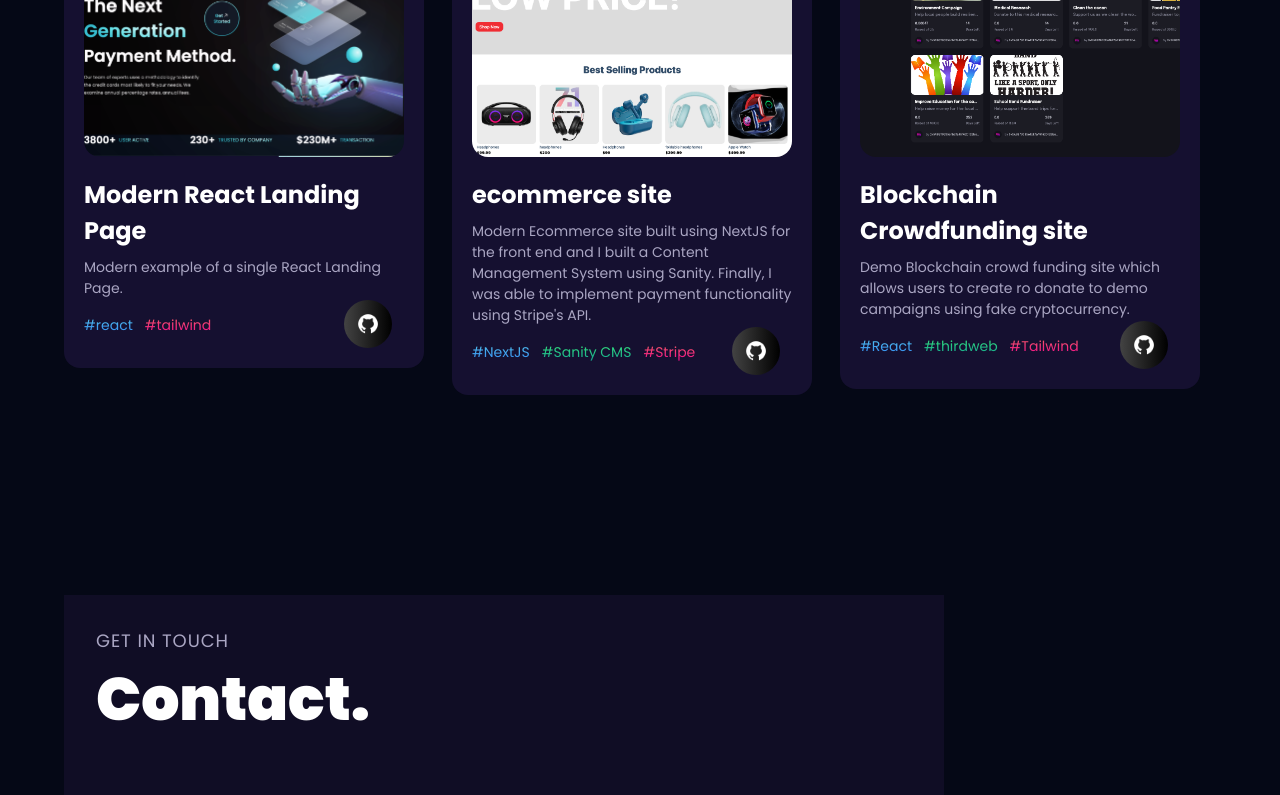
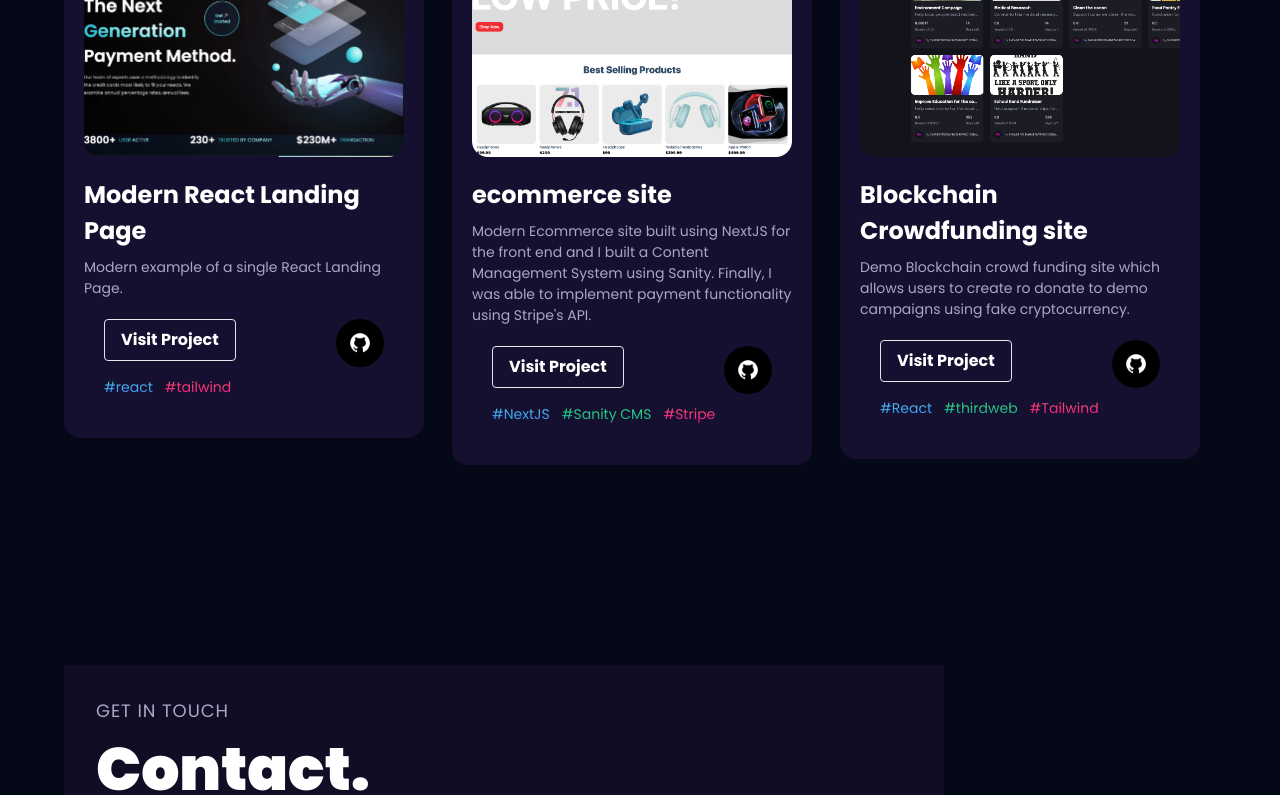
Before and after one commit to mattmoniz/portfolio-site, a React (Vite) app: page / in a window 1280 px wide. Shown: the part 3541-4336 px from the top of the page. Built offline with nearby package versions, Linux system fonts and the light colour scheme.

Commit message:
fixed project buttons

```diff
--- a/src/components/Projects.jsx
+++ b/src/components/Projects.jsx
@@ -14,40 +14,47 @@ const ProjectCard = ({
   tags,
   image,
   source_code_link,
-  project_url
+  project_url,
 }) => {
   return (
     <motion.div variants={fadeIn("up", "spring", index * 0.5, 0.75)}>
-      <div className="bg-tertiary hover:bg-[#5b576e] p-5 rounded-2xl sm:w-[360px] w-full mt-10 ">
+      <div className="bg-tertiary  p-5 rounded-2xl sm:w-[360px] w-full mt-10  hover:bg-[#3a2148]">
         <div className="relative w-full h-[230px]">
           <img
             src={image}
             alt={name}
-            className="w-full h-full object-cover rounded-2xl cursor-pointer group-hover:opacity-50"
-            onClick={() => window.open(project_url, "_blank")}
+            className="w-full h-full object-cover rounded-2xl"
           />
         </div>
         <div className="mt-5 relative">
           <h3 className="text-white font-bold text-[24px]">{name}</h3>
           <p className="mt-2 text-secondary text-[14px]">{description}</p>
         </div>
-        <div className="mt-4 flex flex-wrap gap-3">
-          {tags.map((tag) => (
-            <p key={tag.name} className={`text-[14px] ${tag.color}`}>
-              #{tag.name}
-            </p>
-          ))}
-        </div>
-        <div className="relative m-3 ">
+
+        <div className="relative m-5 ">
+          <button
+            className="text-white font-bold py-2 px-4 rounded cursor-pointer hover:bg-[#393356] border border-bg-[#5b576e] top-0 left-0"
+            onClick={() => window.open(project_url, "_blank")}
+            cursor-pointer
+          >
+            Visit Project
+          </button>
           <div
             onClick={() => window.open(source_code_link, "_blank")}
-            className="black-gradient w-12 h-12 rounded-full flex justify-center items-center cursor-pointer absolute bottom-0 right-0 "
+            className="bg-black border-b-gray-200 hover:bg-[#393356]  w-12 h-12 rounded-full flex justify-center items-center cursor-pointer absolute top-0 right-0"
           >
             <img
               src={github}
               alt="github"
               className="w-1/2 h-1/2 object-contain "
             />
+          </div>
+          <div className="mt-4 flex flex-wrap gap-3">
+            {tags.map((tag) => (
+              <p key={tag.name} className={`text-[14px] ${tag.color}`}>
+                #{tag.name}
+              </p>
+            ))}
           </div>
         </div>
       </div>
@@ -59,7 +66,6 @@ const Projects = () => {
   return (
     <>
       <motion.div variants={textVariant()}>
-        {/* <p className={styles.sectionSubText}>What have I done so far.</p> */}
         <h2 className={styles.sectionHeadText}>Projects.</h2>
       </motion.div>
       <div className="w-full flex">
```
